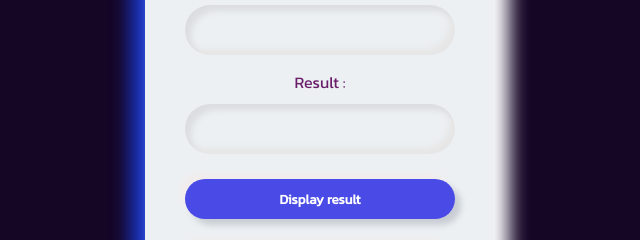
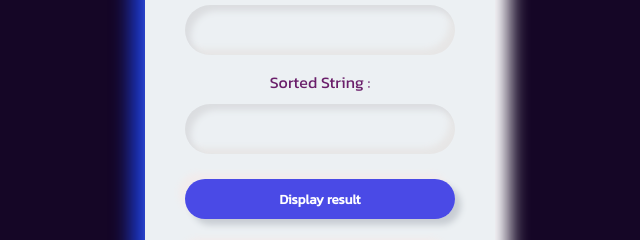
Before and after one commit to iSubhamSingh/SortWords, a plain HTML site: page index.html in a window 1280 px wide. Shown: the part 234-474 px from the top of the page, 320-960 px from the left. Drawn offline with Linux system fonts and the light colour scheme.

Commit message:
Update index.html

```diff
--- a/index.html
+++ b/index.html
@@ -12,7 +12,7 @@
 
             <span>Enter the String: </span>
             <input type="text" id="string">
-            <span>Result :</span>
+            <span>Sorted String :</span>
             <input type="text" id="result">
             <button type="submit" onclick="sort()">Display result</button>
             <button type="reset" onclick="eraseText()">Clear</button>
```
